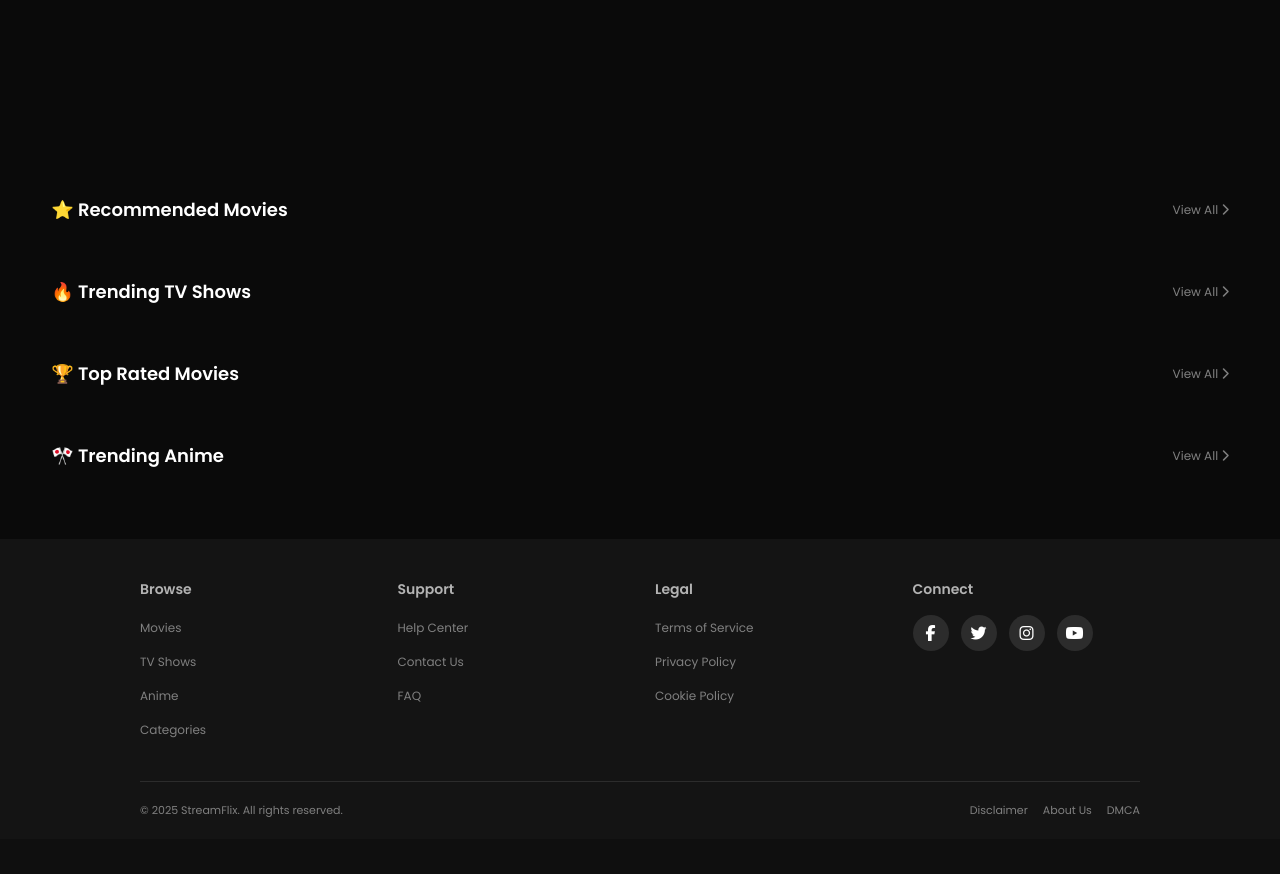
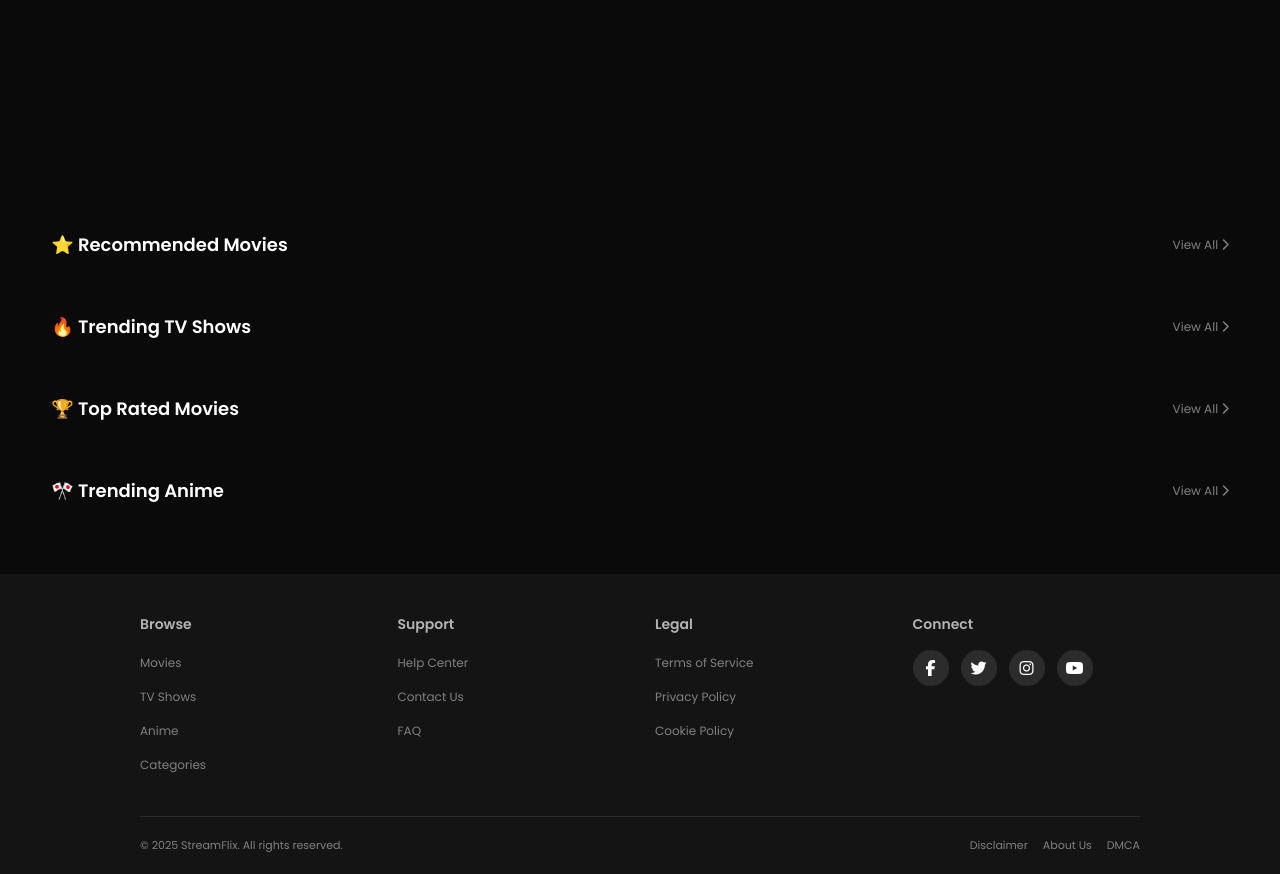
Before and after one commit to Geraldfab/Streaming-Website, a Flask app: page / in a window 1280 px wide. Shown: the part 324-1198 px from the top of the page. Before the commit the page ends 1141 px from the top, so only its background shows below. Run offline with Flask 3, Linux system fonts and the light colour scheme; data that the repository does not hold is empty.

Commit message:
Update style.css

```diff
--- a/static/css/style.css
+++ b/static/css/style.css
@@ -290,7 +290,6 @@ body {
   position: relative;
   z-index: 10;
   max-width: 550px;
-  padding-bottom: 8%;
 }
 
 .hero-title {
@@ -462,7 +461,7 @@ body {
   position: relative;
   z-index: 10;
   padding: 0 4%;
-  margin-top: -80px;
+  margin-top: -45px;
 }
 
 .row {
```
